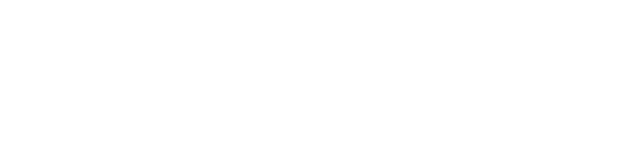
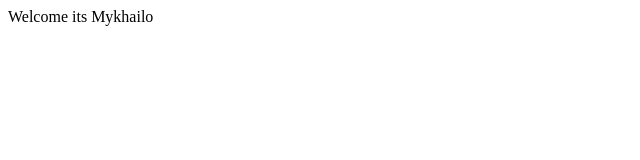
Before and after one commit to Nick-makhony/Mykola_Makhonin, a plain HTML site: page Student_Makhonin/index.html in a window 1280 px wide. Shown: the whole page, without its empty margins (0-640 px from the left). Drawn offline with Linux system fonts and the light colour scheme.

Commit message:
1st paralel student2

```diff
--- a/Student_Makhonin/index.html
+++ b/Student_Makhonin/index.html
@@ -7,6 +7,8 @@
     <title>Document</title>
 </head>
 <body>
-
+    <div>
+    Welcome its Mykhailo
+    </div>
 </body>
 </html>
--- a/Student_Makhonin/index.js
+++ b/Student_Makhonin/index.js
@@ -1 +1,3 @@
 let a = 10;
+
+let string = 'Lorem ipsim 10';
```
